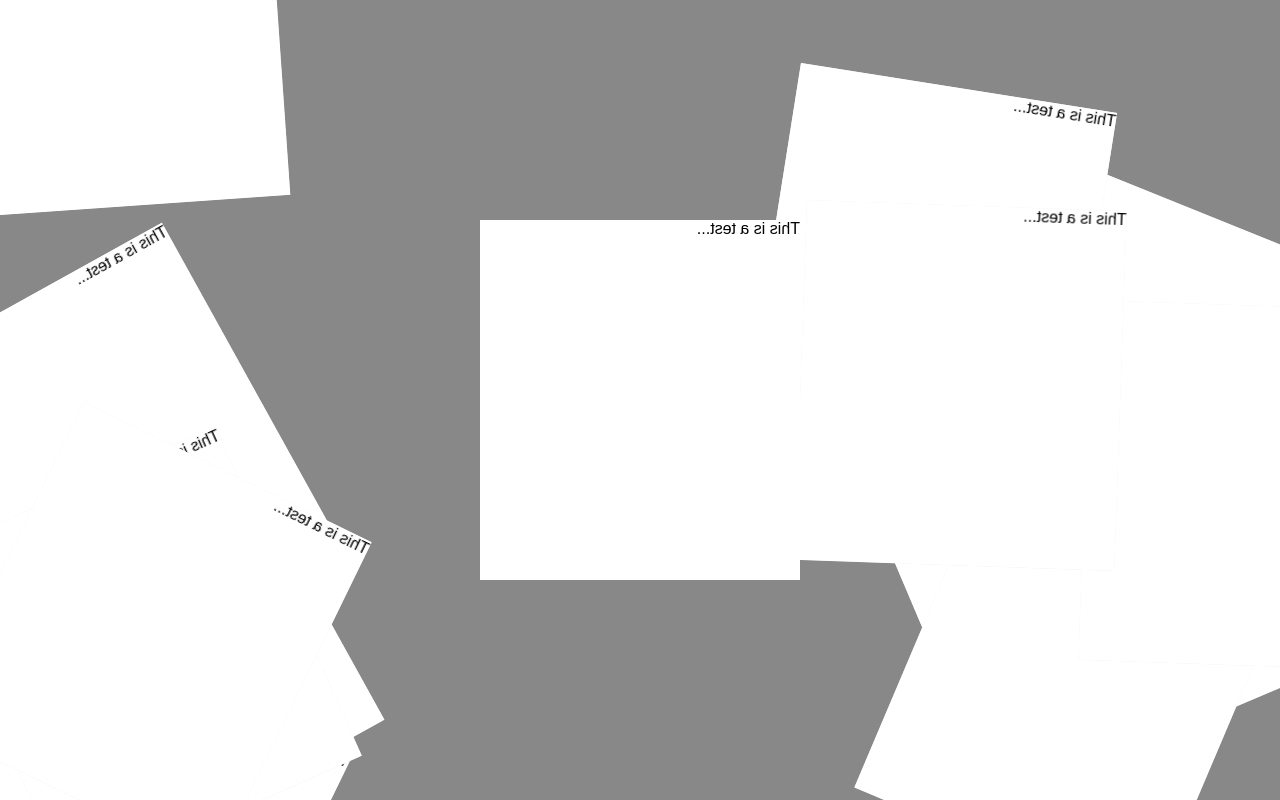
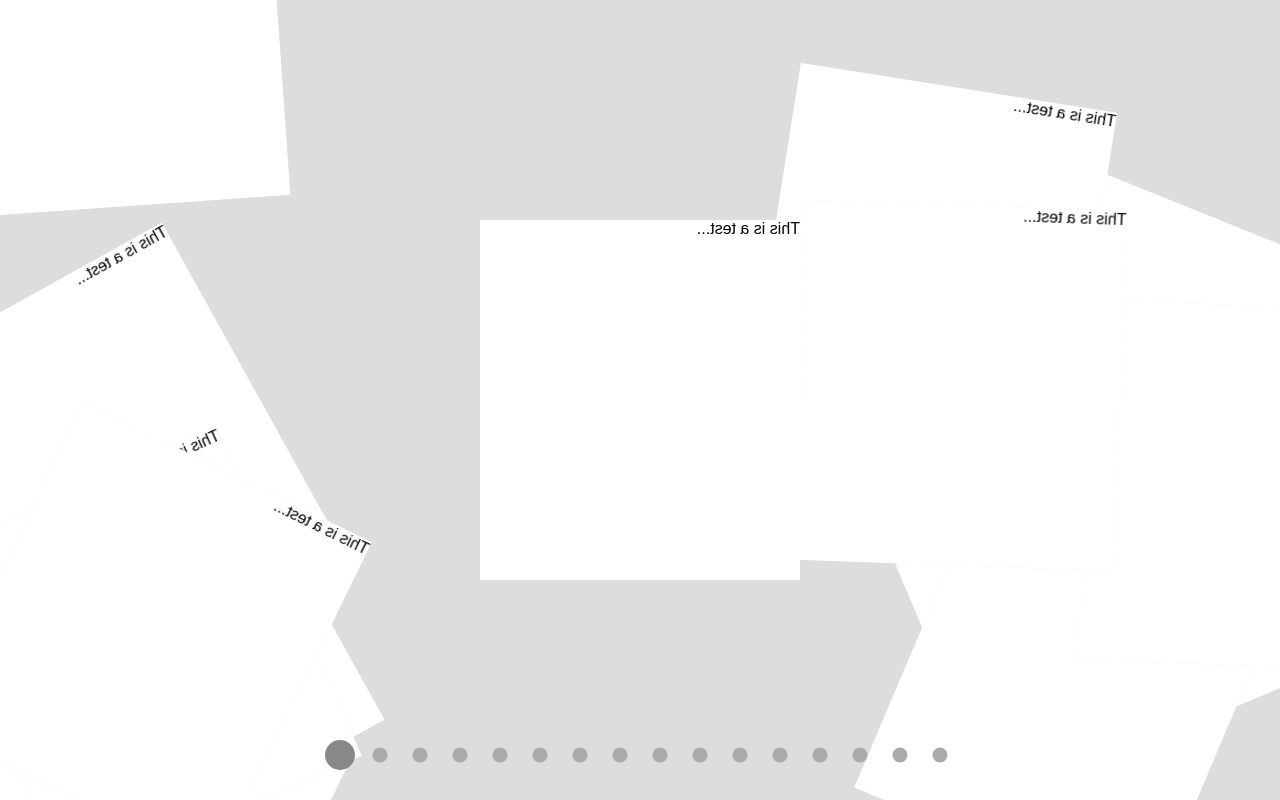
Before and after one commit to piaoyidage/test-import, a React (Create React App) app in the folder gallery-by-react/: page / in a window 1280 px wide. Built offline with nearby package versions, Linux system fonts and the light colour scheme.

Commit message:
初步实现控制单元

```diff
--- a/gallery-by-react/src/App.css
+++ b/gallery-by-react/src/App.css
@@ -2,13 +2,13 @@
 * @Author: maoying.hu
 * @Date:   2018-08-01 15:16:14
 * @Last Modified by:   maoying.hu
-* @Last Modified time: 2018-08-03 11:21:33
+* @Last Modified time: 2018-08-03 14:15:59
 */
 
 html, body {
   height: 100%;
   width: 100%;
-  background-color: #888;
+  background-color: #ddd;
 }
 
 .root {
@@ -18,7 +18,7 @@ html, body {
 
 .stage {
   width: 100%;
-  height: 100%;
+  height: 800px;
   position: relative;
 }
 
@@ -40,6 +40,7 @@ html, body {
   align-items: center;
   background-color: #eee;
   box-sizing: border-box;
+  cursor: pointer;
 
   transform-origin: 0 0 0;
   transform-style: preserve-3d;
@@ -74,6 +75,20 @@ html, body {
 
 .controller {
   position: absolute;
-  left: 0;
   bottom: 30px;
+  width: 100%;
+  display: flex;
+  justify-content: center;
+  align-items: center;
+  z-index: 111
 }
+
+.control-unit {
+  width: 30px;
+  height: 30px;
+  border-radius: 50%;
+  background-color: #aaa;
+  margin: 0 5px;
+  transform: scale(.5);
+  cursor: pointer;
+}
--- a/gallery-by-react/src/App.js
+++ b/gallery-by-react/src/App.js
@@ -74,6 +74,39 @@ class ImageFigure extends Component {
                     <div className="figure-desc">{desc}</div>
                 </figcaption>
             </figure>
+        )
+    }
+}
+
+/**
+ * 控制组件
+ */
+class Controller extends Component {
+    handleClick = () => {
+        const { info: { inverse, center }, handleInverse, handleCenter } = this.props
+        if (center) {
+            handleInverse()
+        } else {
+            handleCenter()
+        }
+
+    }
+    render() {
+        const { inverse, center } = this.props.info
+        let centerStyle = {}
+        if (center) {
+            centerStyle = {
+                backgroundColor: '#888',
+                transform: 'scale(1)'
+            }
+        }
+        if (inverse) {
+            centerStyle.backgroundColor = 'red'
+        }
+        return (
+            <div className="control-unit" style={centerStyle} onClick={this.handleClick}>
+
+            </div>
         )
     }
 }
@@ -220,6 +253,7 @@ class Gallery extends Component {
                 imagePositionArr[index] = { left: 0, top: 0, rotate: 0, inverse: false, center: false }
             }
             imageFigures.push(<ImageFigure key={item.url} data={item} ref={`imageFigures${index}`} info={imagePositionArr[index]} handleInverse={this.handleInverse(index)} handleCenter={this.handleCenter(index)} />)
+            controllerUnits.push(<Controller info={imagePositionArr[index]}  handleInverse={this.handleInverse(index)} handleCenter={this.handleCenter(index)} />)
         })
 
         return (
```
